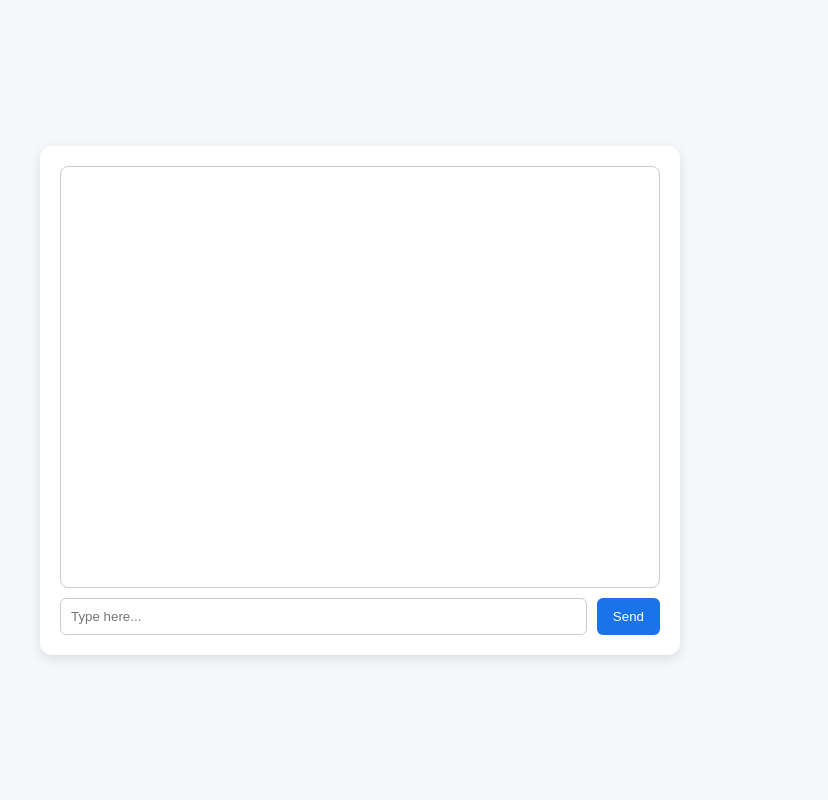
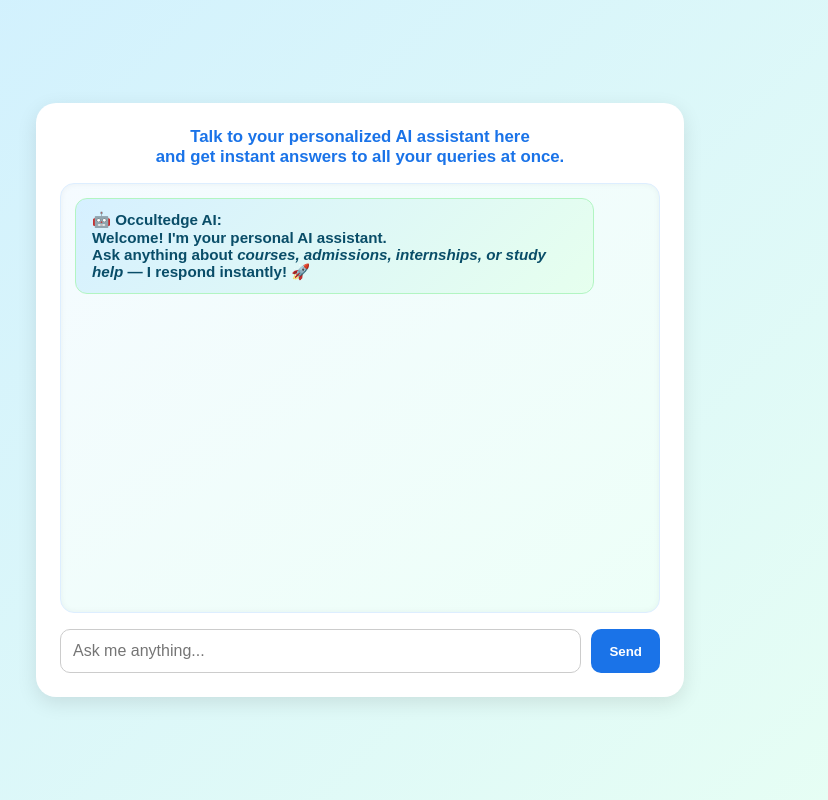
Before and after one commit to occultedge/coursecounsellingbot, a plain HTML site: page public/index.html in a window 1280 px wide. Shown: the whole page, without its empty margins (280-1108 px from the left). Drawn offline with nearby package versions, Linux system fonts and the light colour scheme.

Commit message:
Update index.html

```diff
--- a/public/index.html
+++ b/public/index.html
@@ -1,62 +1,137 @@
 <!DOCTYPE html>
-<html>
+<html lang="en">
 <head>
+  <meta charset="UTF-8" />
   <title>Occultedge AI Assistant</title>
+  <meta name="viewport" content="width=device-width, initial-scale=1.0" />
+
+  <!-- ✅ Styling: Lightweight, smooth, gradient, mobile-friendly -->
   <style>
     body {
       font-family: Arial, sans-serif;
-      background: #f5f7fa;
       margin: 0;
       padding: 0;
+      height: 100vh;
+      background: linear-gradient(135deg, #cfefff, #e8fff3);
       display: flex;
       justify-content: center;
       align-items: center;
-      height: 100vh;
     }
+
     .chatbox {
       background: white;
-      padding: 20px;
       width: 95%;
       max-width: 600px;
-      border-radius: 12px;
-      box-shadow: 0 4px 12px rgba(0,0,0,0.1);
+      padding: 24px;
+      border-radius: 20px;
+      box-shadow: 0 6px 20px rgba(0, 0, 0, 0.1);
+      display: flex;
+      flex-direction: column;
     }
+
+    .chat-header {
+      text-align: center;
+      font-size: 1.05em;
+      font-weight: bold;
+      color: #1a73e8;
+      margin-bottom: 16px;
+    }
+
     #chat {
       height: 400px;
       overflow-y: auto;
-      border: 1px solid #ccc;
-      padding: 10px;
-      margin-bottom: 10px;
-      background: #fefefe;
-      border-radius: 8px;
+      padding: 14px;
+      background: linear-gradient(145deg, #f5fbff, #edfff8);
+      border-radius: 14px;
+      margin-bottom: 16px;
+      display: flex;
+      flex-direction: column;
+      gap: 12px;
+      box-shadow: inset 0 0 6px rgba(0, 0, 0, 0.05);
+      border: 1px solid #ddeeff;
     }
-    .msg { margin: 10px 0; }
-    .user { color: #1a73e8; }
-    .bot { color: #0f9d58; }
-    form { display: flex; gap: 10px; }
+
+    .msg {
+      padding: 12px 16px;
+      border-radius: 12px;
+      font-size: 0.95em;
+      max-width: 85%;
+      word-wrap: break-word;
+    }
+
+    .user {
+      background-color: #dceeff;
+      color: #1a73e8;
+      align-self: flex-end;
+      border: 1px solid #aad4ff;
+    }
+
+    .bot {
+      background-color: #e6ffe8;
+      color: #0f9d58;
+      align-self: flex-start;
+      border: 1px solid #b2f5c2;
+    }
+
+    .bot.welcome {
+      background: linear-gradient(135deg, #d6f0ff, #e6ffee);
+      color: #094d68;
+      font-weight: bold;
+    }
+
+    form {
+      display: flex;
+      gap: 10px;
+    }
+
     input[type="text"] {
       flex: 1;
-      padding: 10px;
-      border-radius: 6px;
+      padding: 12px;
+      border-radius: 10px;
       border: 1px solid #ccc;
+      font-size: 1em;
     }
+
     button {
       background: #1a73e8;
       color: white;
       border: none;
-      padding: 10px 16px;
-      border-radius: 6px;
+      padding: 12px 18px;
+      border-radius: 10px;
+      font-weight: bold;
       cursor: pointer;
     }
+
+    button:hover {
+      background: #1558b0;
+    }
+
+    /* Scrollbar for chat area */
+    ::-webkit-scrollbar {
+      width: 6px;
+    }
+
+    ::-webkit-scrollbar-thumb {
+      background-color: #ccc;
+      border-radius: 3px;
+    }
   </style>
-  <!-- ✅ Include DOMPurify to safely render AI's HTML -->
+
+  <!-- ✅ DOMPurify: Safe rendering of AI response -->
   <script src="https://cdn.jsdelivr.net/npm/dompurify@2.4.0/dist/purify.min.js"></script>
 </head>
+
 <body>
   <div class="chatbox">
+    <div class="chat-header">
+      Talk to your personalized AI assistant here<br>
+      and get <b>instant answers</b> to all your queries at once.
+    </div>
+
     <div id="chat"></div>
+
     <form id="chatForm">
-      <input type="text" id="userInput" placeholder="Type here..." required />
+      <input type="text" id="userInput" placeholder="Ask me anything..." required />
       <button type="submit">Send</button>
     </form>
   </div>
@@ -66,7 +141,16 @@
     const input = document.getElementById('userInput');
     const chat = document.getElementById('chat');
 
-    // 🔍 Detect site type based on URL
+    // Preload welcome message inside the chat area
+    chat.innerHTML = `
+      <div class="msg bot welcome">
+        🤖 <b>Occultedge AI:</b><br>
+        Welcome! I'm your personal AI assistant.<br>
+        Ask anything about <i>courses, admissions, internships, or study help</i> — I respond instantly! 🚀
+      </div>
+    `;
+
+    // Detect type of site for backend logic
     function detectSiteType() {
       const url = window.location.href.toLowerCase();
       if (url.includes("tutor")) return "tutor";
@@ -76,22 +160,12 @@
       return "general";
     }
 
-    // 📤 Handle message submit
     form.addEventListener('submit', async (e) => {
       e.preventDefault();
       const msg = input.value.trim();
       if (!msg) return;
 
       chat.innerHTML += `<div class="msg user"><b>You:</b> ${msg}</div>`;
-      // Intercept link clicks inside the bot reply
-const botLinks = chat.querySelectorAll('.msg.bot a');
-botLinks.forEach(link => {
-  link.addEventListener('click', function(e) {
-    e.preventDefault();
-    window.open(this.href, '_blank');
-  });
-});
-
       input.value = '';
       chat.scrollTop = chat.scrollHeight;
 
@@ -107,7 +181,7 @@ botLinks.forEach(link => {
         });
 
         const data = await res.json();
-        const safeHTML = DOMPurify.sanitize(data.reply); // ✅ Sanitize AI HTML
+        const safeHTML = DOMPurify.sanitize(data.reply);
         chat.innerHTML += `<div class="msg bot"><b>AI:</b> ${safeHTML}</div>`;
         chat.scrollTop = chat.scrollHeight;
 
@@ -115,11 +189,8 @@ botLinks.forEach(link => {
         chat.innerHTML += `<div class="msg bot"><b>AI:</b> Error: ${err.message}</div>`;
       }
     });
-  </script>
-  <!-- Your chatbot HTML above -->
 
-<!-- Safe link-click script -->
-<script>
+    // Safe external link handling
     document.addEventListener('click', function(e) {
       const target = e.target.closest('a');
       if (target && target.href) {
@@ -128,9 +199,5 @@ botLinks.forEach(link => {
       }
     });
   </script>
-
 </body>
 </html>
-
-</body>
-</html>
```
Lines whose indentation alone changed are shown as unchanged.
